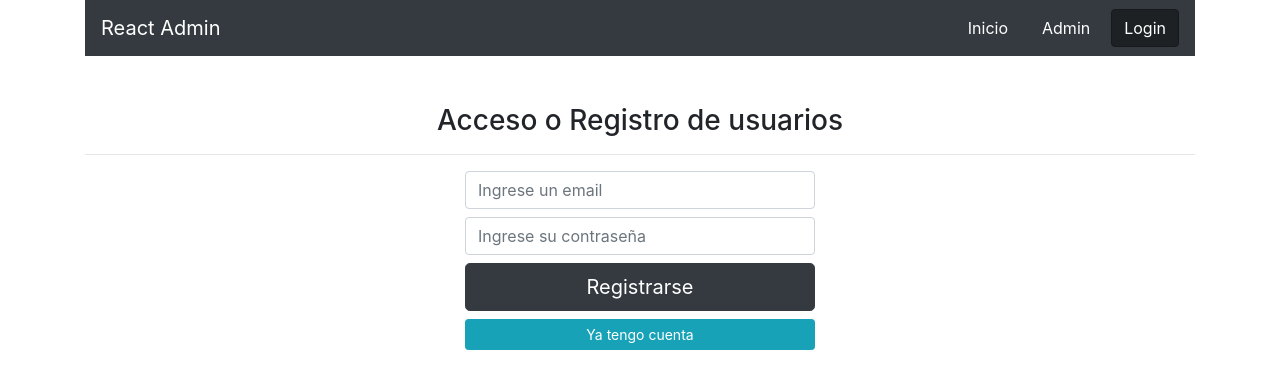
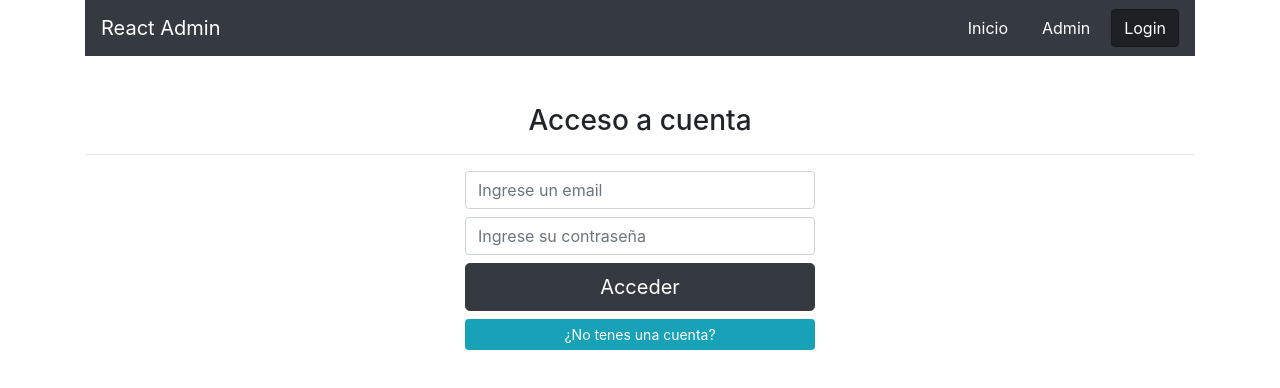
Before and after one commit to juniorricardo/ToDo-react, a React (Create React App) app: page /login in a window 1280 px wide. Shown: the top 388 px of the page. Built offline with nearby package versions, Linux system fonts and the light colour scheme; the HTML template or start-up script is replaced by a standard one.

Commit message:
Registro con contraseña

```diff
--- a/src/components/Login/Login.jsx
+++ b/src/components/Login/Login.jsx
@@ -1,9 +1,11 @@
 import React, { useState } from 'react'
+import { auth } from './../../services/firebase'
 
 const Login = () => {
   const [email, setEmail] = useState('')
   const [password, setPassword] = useState('')
   const [error, setError] = useState(null)
+  const [esRegistro, setEsRegistro] = useState(false)
 
   const procesarDatos = e => {
     e.preventDefault()
@@ -15,16 +17,38 @@ const Login = () => {
       setError('Ingrese password')
       return
     }
-    if (password.length > 6) {
+    if (password.length < 6) {
       setError('Password debe ser mayor a 6 caracteres')
       return
     }
     setError(null)
-    console.log('Todas las validaciones son validas')
+    if (esRegistro) {
+      Registrar()
+    }
   }
+
+  const Registrar = React.useCallback(async () => {
+    try {
+      const response = await auth.createUserWithEmailAndPassword(email, password)
+      console.log(response)
+    } catch (error) {
+      debugger
+      console.log(error)
+      if (error.code === 'auth/email-already-in-use') {
+        setError('Email ingresado ya existe.')
+        return
+      }
+      if (error.code === 'auth/invalid-email') {
+        setError('Email no válido.')
+        return
+      }
+    }
+  }, [email, password])
   return (
     <div className='mt-5'>
-      <h3 className='text-center'>Acceso o Registro de usuarios</h3>
+      <h3 className='text-center'>
+        {esRegistro ? 'Registro' : 'Acceso a cuenta'}
+      </h3>
       <hr />
       <div className='row justify-content-center'>
         <div className='col-12 col-sm-8 col-md-6 col-xl-4'>
@@ -44,11 +68,15 @@ const Login = () => {
               value={password}
               onChange={e => setPassword(e.target.value)}
             />
-            <button className='btn btn-dark btn-lg btn-block'>
-              Registrarse
+            <button className='btn btn-dark btn-lg btn-block' type='submit'>
+              {esRegistro ? 'Registrarse' : 'Acceder'}
             </button>
-            <button className='btn btn-info btn-sm btn-block'>
-              Ya tengo cuenta
+            <button
+              className='btn btn-info btn-sm btn-block'
+              type='button'
+              onClick={() => setEsRegistro(!esRegistro)}
+            >
+              {esRegistro ? 'Ya tengo cuenta' : '¿No tenes una cuenta?'}
             </button>
           </form>
         </div>
--- a/src/components/Navbar.jsx
+++ b/src/components/Navbar.jsx
@@ -1,6 +1,5 @@
 import React from 'react'
 import { Link, NavLink } from 'react-router-dom'
-import Todo from './Todo'
 
 const Navbar = () => {
   return (
--- a/src/components/Todo/index.jsx
+++ b/src/components/Todo/index.jsx
@@ -1,5 +1,5 @@
 import React, { useState } from 'react'
-import { firebase } from './../../services/firebase'
+import { db } from './../../services/firebase'
 
 const Todo = () => {
   const [tareas, setTareas] = useState([])
@@ -10,11 +10,10 @@ const Todo = () => {
   React.useEffect(() => {
     const getData = async () => {
       try {
-        const db = firebase.firestore()
         const data = await db.collection('tareas').get()
 
         const array = data.docs.map(doc => ({ id: doc.id, ...doc.data() }))
-        console.log(data.docs)
+        console.log(array)
 
         setTareas(array)
       } catch (error) {
@@ -28,7 +27,6 @@ const Todo = () => {
     e.preventDefault()
     if (!tarea.trim()) console.log('vacio')
     else {
-      const db = firebase.firestore()
       const nuevaTarea = {
         name: tarea,
         fecha: Date.now()
@@ -40,7 +38,6 @@ const Todo = () => {
   }
 
   const eliminar = async id => {
-    const db = firebase.firestore()
     await db
       .collection('tareas')
       .doc(id)
@@ -56,7 +53,6 @@ const Todo = () => {
   }
   const editar = async e => {
     e.preventDefault()
-    const db = firebase.firestore()
     const data = await db
       .collection('tareas')
       .doc(id)
--- a/src/services/firebase.js
+++ b/src/services/firebase.js
@@ -1,5 +1,6 @@
-import firebase from 'firebase/app'
+import app from 'firebase/app'
 import 'firebase/firestore'
+import 'firebase/auth'
 
 var firebaseConfig = {
   apiKey: "AIzaSyCsM5r_OMR_7sUiTeV2XywLFjQTBvgxYGc",
@@ -11,6 +12,9 @@ var firebaseConfig = {
   appId: "1:201528056210:web:48c732b1ce012e3302494b"
 };
 
-firebase.initializeApp(firebaseConfig)
+app.initializeApp(firebaseConfig)
 
-export { firebase }
+const db = app.firestore()
+const auth = app.auth()
+
+export { db, auth }
```
